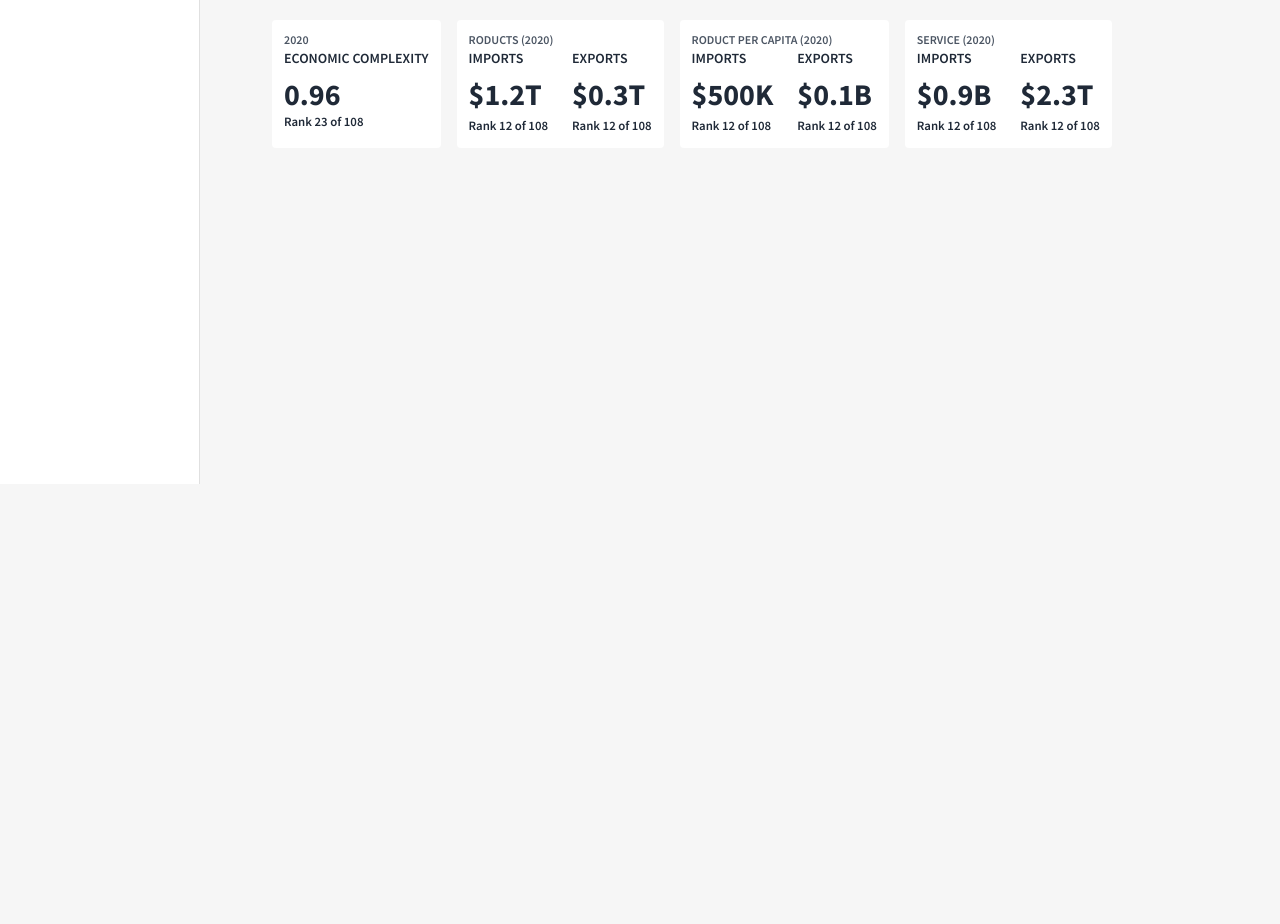
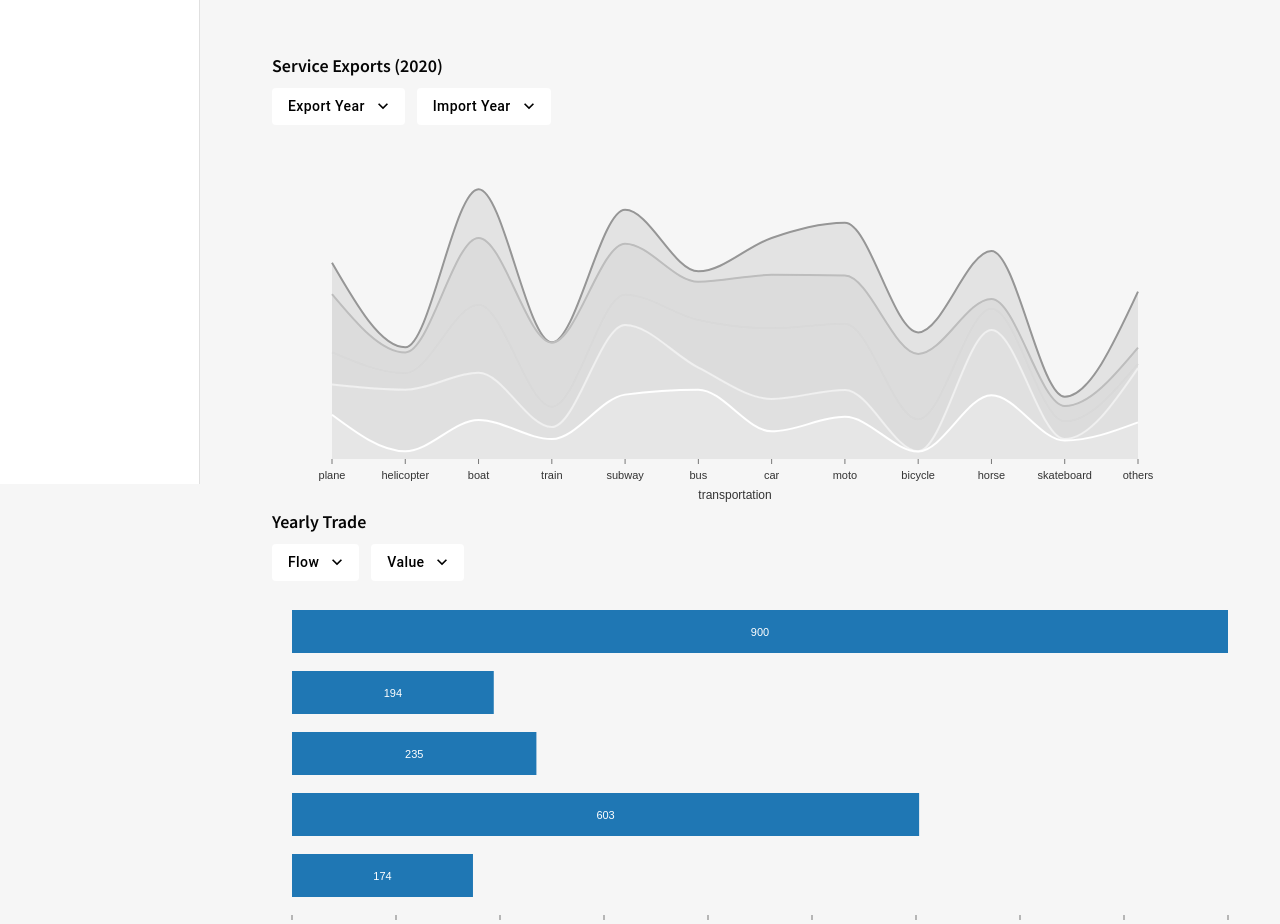
Before and after one commit to pratius/HSLine-Web, a React (Create React App) app: page /detail in a window 1280 px wide. Shown: the part 380-1304 px from the top of the page. Before the commit the page ends 800 px from the top, so only its background shows below. Built offline with nearby package versions, Linux system fonts and the light colour scheme; what fetch-intercept would draw is missing.

Commit message:
feat: ui fixes and added chart in home details

```diff
--- a/src/scenes/Auth/components/Login/index.js
+++ b/src/scenes/Auth/components/Login/index.js
@@ -43,8 +43,8 @@ function Login(props) {
 
                         <p className="text-center text-gray-600 text-sm my-4">OR</p>
                         <div className="flex justify-center mb-4">
-                            <img className="w-7 mr-4 cursor-pointer hover:scale-110 duration-300" src="https://cdn.icon-icons.com/icons2/2428/PNG/512/google_black_logo_icon_147125.png" alt="OAuthLogo" />
-                            <img className="w-7  cursor-pointer hover:scale-110 duration-300" src="https://upload.wikimedia.org/wikipedia/commons/0/0c/Facebook%2BIcon%2BBlack.png" alt="OAuthLogo" />
+                            <img className="w-7 h-7 mr-4 cursor-pointer hover:scale-110 duration-300" src="https://www.pngitem.com/pimgs/m/107-1071787_google-brand-black-google-logo-vector-hd-png.png" alt="OAuthLogo" />
+                            <img className="w-7 h-7 cursor-pointer hover:scale-110 duration-300" src="https://freepngimg.com/download/facebook/141094-logo-circle-facebook-png-free-photo.png" alt="OAuthLogo" />
 
 
 
--- a/src/scenes/Auth/components/Register/index.js
+++ b/src/scenes/Auth/components/Register/index.js
@@ -52,8 +52,9 @@ function Register(props) {
                         </div>
                         <p className="text-center text-gray-600 text-sm my-4">OR</p>
                         <div className="flex justify-center mb-4">
-                            <img className="w-7 mr-4 cursor-pointer hover:scale-110 duration-300" src="https://cdn.icon-icons.com/icons2/2428/PNG/512/google_black_logo_icon_147125.png" alt="OAuthLogo" />
-                            <img className="w-7  cursor-pointer hover:scale-110 duration-300" src="https://upload.wikimedia.org/wikipedia/commons/0/0c/Facebook%2BIcon%2BBlack.png" alt="OAuthLogo" />
+                            <img className="w-7 h-7 mr-4 cursor-pointer hover:scale-110 duration-300" src="https://www.pngitem.com/pimgs/m/107-1071787_google-brand-black-google-logo-vector-hd-png.png" alt="OAuthLogo" />
+                            <img className="w-7 h-7 cursor-pointer hover:scale-110 duration-300" src="https://freepngimg.com/download/facebook/141094-logo-circle-facebook-png-free-photo.png" alt="OAuthLogo" />
+
 
 
 
--- a/src/scenes/Detail/components/country-info/index.js
+++ b/src/scenes/Detail/components/country-info/index.js
@@ -6,6 +6,10 @@ import LanguageRoundedIcon from '@mui/icons-material/LanguageRounded';
 import { Chip, Typography } from '@mui/material';
 import AttachMoneyIcon from '@mui/icons-material/AttachMoney';
 import { connect } from 'react-redux';
+import LineGraph from 'shared/LineGraph';
+import PopMenu from 'shared/PopMenu';
+import { Line } from '@nivo/line';
+import BarGraph from 'shared/BarGraph';
 function CountryInfo(props) {
     return (
         <div className='relative'>
@@ -26,8 +30,8 @@ function CountryInfo(props) {
                         </p>
 
                     </div>
-                    <div className='flex flex-row mt-8 '>
-                        <div className='flex flex-col  cursor-pointer hover:bg-slate-200 p-3 rounded duration-30 bg-white mr-4'>
+                    <div className='flex flex-col mt-8 '>
+                        {/* <div className='flex flex-col  cursor-pointer hover:bg-slate-200 p-3 rounded duration-30 bg-white mr-4'>
                             <h5 className='text-gray-600 font-semibold text-xs'>2020</h5>
                             <h3 className='text-gray-800 font-semibold text-sm'>ECONOMIC COMPLEXITY</h3>
                             <h1 className='text-gray-800 font-bold text-3xl mt-2'>0.96</h1>
@@ -85,9 +89,43 @@ function CountryInfo(props) {
 
                             </div>
 
+                        </div> */}
+
+                        <div className='flex mt-8 h-96 w-full  flex-col'>
+                            <h3 className='font-semibold text-lg mb-2'>Service Exports (2020)
+                            </h3>
+                            <div className='flex'>
+                                <div className='mr-3'>
+                                    <PopMenu label="Export Year" items={["2020", "EXPORTS"]} />
+                                </div>
+                                <div className='mr-3'>
+                                    <PopMenu label="Import Year" items={["2020", "EXPORTS"]} />
+                                </div>
+
+                            </div>
+
+                            <LineGraph />
                         </div>
+                    </div>
+
+                    <div className='flex flex-col mt-10 '>
 
 
+                        <div className='flex mt-8 h-96 w-full  flex-col'>
+                            <h3 className='font-semibold text-lg mb-2'>Yearly Trade
+                            </h3>
+                            <div className='flex'>
+                                <div className='mr-3'>
+                                    <PopMenu label="Flow" items={["IMPORTS", "EXPORTS"]} />
+                                </div>
+                                <div className='mr-3'>
+                                    <PopMenu label="Value" items={["Trade Value", "Growth", "Growth %"]} />
+                                </div>
+
+                            </div>
+
+                            <BarGraph />
+                        </div>
                     </div>
 
 
--- a/src/scenes/Detail/components/economy-complexity/index.js
+++ b/src/scenes/Detail/components/economy-complexity/index.js
@@ -31,9 +31,9 @@ export default function EconomicComplexity(offset) {
                     </div>
                     <div className='flex mt-6 mb-4'>
 
-                        <Chip className='drop-shadow-md mr-2 ' color="primary" label={<div className='flex'>
-                            <small className=''>FASTEST GROWING EXPORT MARKETS (2019 - 2020)</small>
-                            <small className="text-xs ml-4 font-semibold" >Germany ($14.3B)</small>
+                        <Chip className='drop-shadow-md mr-2 ' color="primary" label={<div className='flex items-center'>
+                            <small className='text-xs'>FASTEST GROWING EXPORT MARKETS (2019 - 2020)</small>
+                            <small className="text-sm ml-4 font-semibold" >Germany ($14.3B)</small>
 
                         </div>} size="small" />
                     </div>
--- a/src/scenes/Detail/components/historical-data/index.js
+++ b/src/scenes/Detail/components/historical-data/index.js
@@ -31,14 +31,14 @@ export default function HistoricalData(offset) {
 
                     </div>
                     <div className='flex mt-6 mb-4'>
-                        <Chip className='drop-shadow-md mr-2 ' color="primary" label={<div className='flex'>
-                            <small className=''>TOP EXPORT (2020)</small>
-                            <small className="text-xs ml-4 font-semibold" > Broadcasting Equipment ($88B)</small>
+                        <Chip className='drop-shadow-md mr-2 ' color="primary" label={<div className='flex items-center'>
+                            <small className='text-xs'>TOP EXPORT (2020)</small>
+                            <small className="text-sm ml-4 font-semibold" > Broadcasting Equipment ($88B)</small>
 
                         </div>} size="small" />
-                        <Chip className='drop-shadow-md mr-2 ' color="primary" label={<div className='flex'>
-                            <small className=''>TOP DESTINATION (2020)</small>
-                            <small className="text-xs ml-4 font-semibold" > United States ($99B)</small>
+                        <Chip className='drop-shadow-md mr-2 ' color="primary" label={<div className='flex items-center'>
+                            <small className='text-xs'>TOP DESTINATION (2020)</small>
+                            <small className="text-sm ml-4 font-semibold" > United States ($99B)</small>
 
                         </div>} size="small" />
                     </div>
--- a/src/scenes/Detail/components/latest-trends/index.js
+++ b/src/scenes/Detail/components/latest-trends/index.js
@@ -35,27 +35,27 @@ export default function LatestTrends(offset) {
 
                     </div>
                     <div className='flex mt-6 mb-4'>
-                        <Chip className='drop-shadow-md mr-2 ' color="primary" label={<div className='flex'>
-                            <small className=''>EXPORT GROWTH (2022-2023)</small>
-                            <small className="text-xs ml-4 font-semibold" >33% (-1.4%)</small>
+                        <Chip className='drop-shadow-md mr-2 ' color="primary" label={<div className='flex items-center'>
+                            <small className='text-xs'>EXPORT GROWTH (2022-2023)</small>
+                            <small className="text-sm ml-4 font-semibold" >33% (-1.4%)</small>
 
                         </div>} size="small" />
 
-                        <Chip className='drop-shadow-md mr-2 ' color="primary" label={<div className='flex'>
-                            <small className=''>IMPORT GROWTH (2022-2023)</small>
-                            <small className="text-xs ml-4 font-semibold" > 67% (-1.2%)</small>
+                        <Chip className='drop-shadow-md mr-2 ' color="primary" label={<div className='flex items-center'>
+                            <small className='text-xs'>IMPORT GROWTH (2022-2023)</small>
+                            <small className="text-sm ml-4 font-semibold" > 67% (-1.2%)</small>
 
                         </div>} size="small" />
 
-                        <Chip className='drop-shadow-md mr-2 ' color="primary" label={<div className='flex'>
-                            <small className=''>MAIN EXPORTER</small>
-                            <small className="text-xs ml-4 font-semibold" >Guangdong Province ($78.4B)</small>
+                        <Chip className='drop-shadow-md mr-2 ' color="primary" label={<div className='flex items-center'>
+                            <small className='text-xs'>MAIN EXPORTER</small>
+                            <small className="text-sm ml-4 font-semibold" >Guangdong Province ($78.4B)</small>
 
                         </div>} size="small" />
 
-                        <Chip className='drop-shadow-md mr-2 ' color="primary" label={<div className='flex'>
-                            <small className=''>MAIN DESTINATION</small>
-                            <small className="text-xs ml-4 font-semibold" >USA ($66.4B )</small>
+                        <Chip className='drop-shadow-md mr-2 ' color="primary" label={<div className='flex items-center'>
+                            <small className='text-xs'>MAIN DESTINATION</small>
+                            <small className="text-sm ml-4 font-semibold" >USA ($66.4B )</small>
 
                         </div>} size="small" />
 
--- a/src/scenes/Detail/components/service-trade/index.js
+++ b/src/scenes/Detail/components/service-trade/index.js
@@ -30,15 +30,15 @@ export default function ServiceTrade(offset) {
                     </div>
                     <div className='flex mt-6 mb-4'>
 
-                        <Chip className='drop-shadow-md mr-2 ' color="primary" label={<div className='flex'>
-                            <small className=''>USA EXPORTS SERVICES (2020)</small>
-                            <small className="text-xs ml-4 font-semibold" >$208B
+                        <Chip className='drop-shadow-md mr-2 ' color="primary" label={<div className='flex items-center'>
+                            <small className='text-xs'>USA EXPORTS SERVICES (2020)</small>
+                            <small className="text-sm ml-4 font-semibold" >$208B
                             </small>
 
                         </div>} size="small" />
-                        <Chip className='drop-shadow-md mr-2 ' color="primary" label={<div className='flex'>
-                            <small className=''>USA IMPORTS SERVICES (2020)</small>
-                            <small className="text-xs ml-4 font-semibold" >$198B
+                        <Chip className='drop-shadow-md mr-2 ' color="primary" label={<div className='flex items-center'>
+                            <small className='text-xs'>USA IMPORTS SERVICES (2020)</small>
+                            <small className="text-sm ml-4 font-semibold" >$198B
                             </small>
 
                         </div>} size="small" />
--- a/src/shared/LineGraph/index.js
+++ b/src/shared/LineGraph/index.js
@@ -307,6 +307,7 @@ const LineGraph = () => (
         pointBorderColor={{ from: 'serieColor' }}
         pointLabelYOffset={-12}
         useMesh={true}
+        enableArea={true}
         legends={[]}
     />
 )
```
